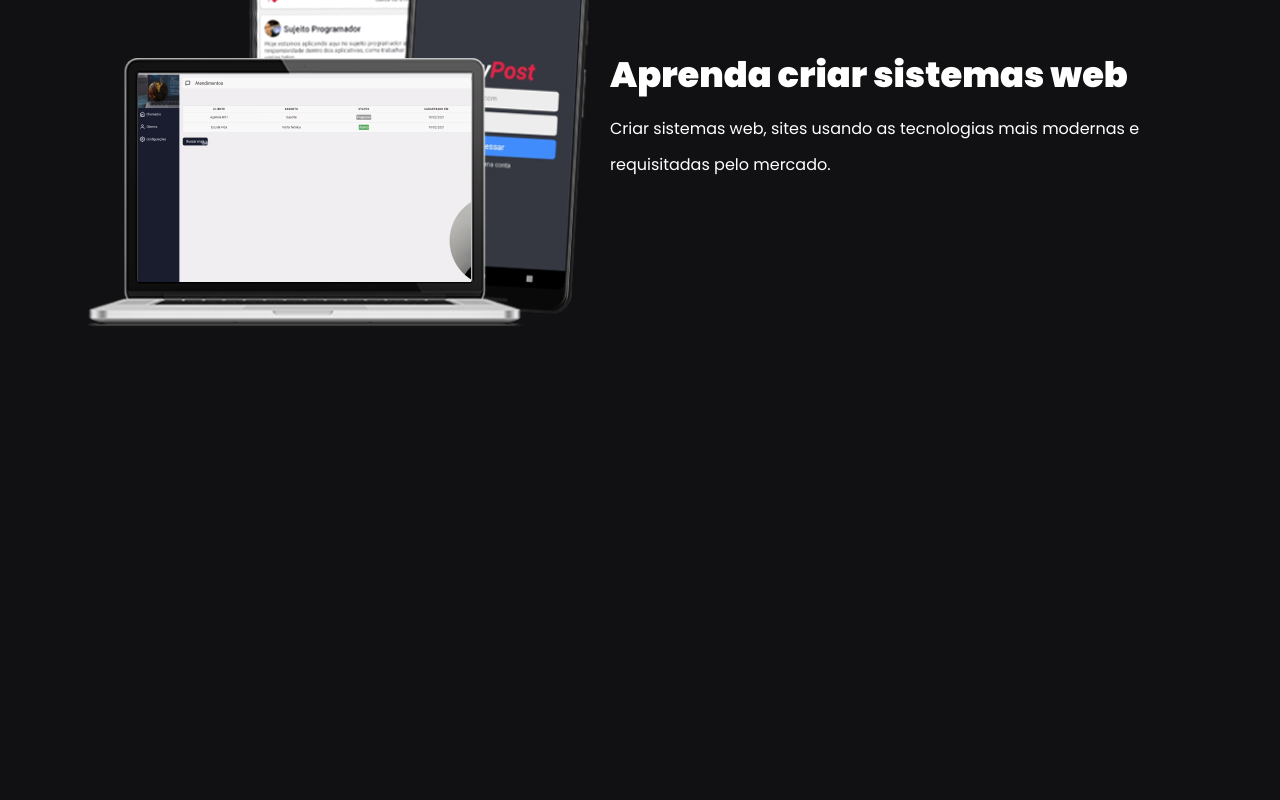
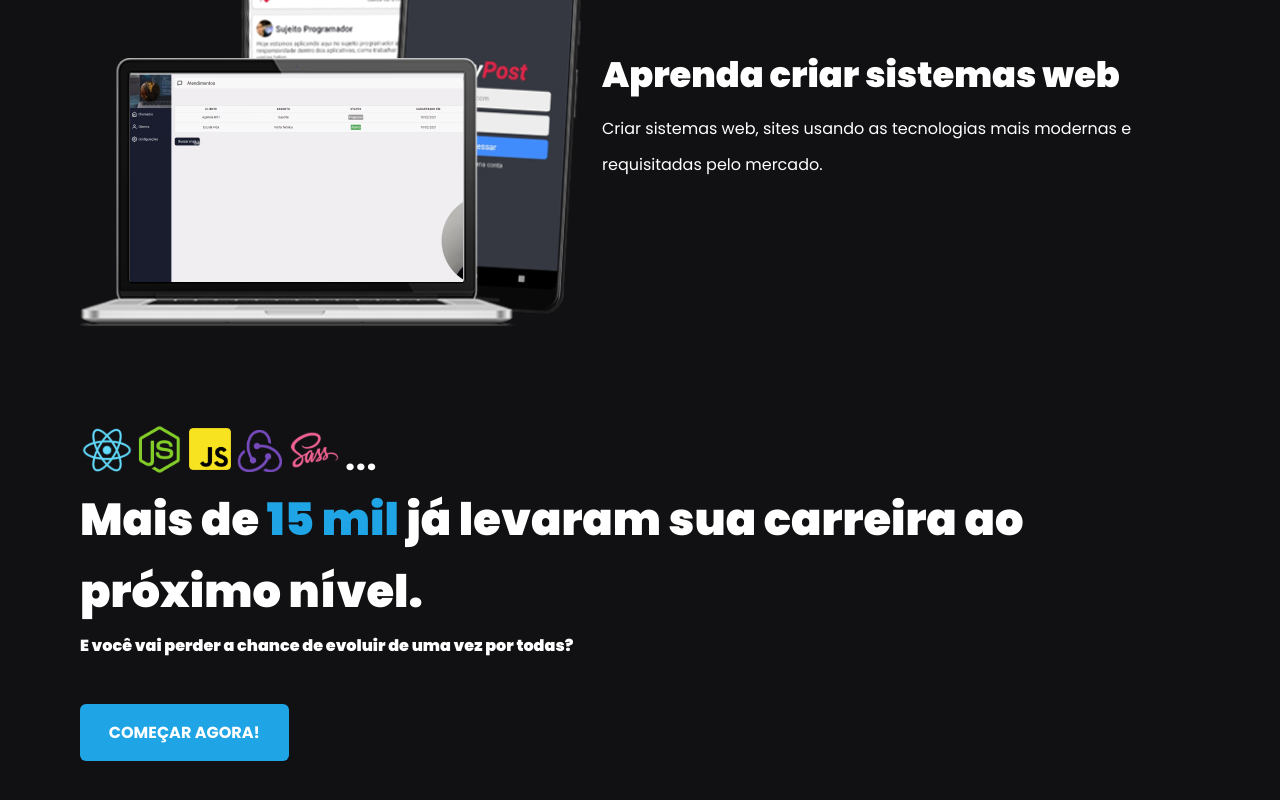
Before and after one commit to Diegojacober/cms-nextjs, a Next.js app: page / in a window 1280 px wide. Shown: the part 1698-2498 px from the top of the page. Before the commit the page ends 2114 px from the top, so only its background shows below. Built offline with nearby package versions, Linux system fonts and the light colour scheme.

Commit message:
Homepage footer

```diff
--- a/src/pages/index.tsx
+++ b/src/pages/index.tsx
@@ -1,5 +1,8 @@
 import styles from "@/styles/Home.module.scss";
 import Head from "next/head";
+
+import techsImage from "@/../public/images/techs.svg";
+import Image from "next/image";
 
 export default function Home() {
   return (
@@ -27,18 +30,28 @@ export default function Home() {
             <h2>Aprenda criar aplicativos para Android e IOS</h2>
             <span>Você vai descobrir o jeito mais moderno de desenvolver apps nativos para IOS e Android, construindo aplicativos do zero.</span>
           </section>
-          <img src="/images/financasApp.png" alt="Conteudos mobile, desenvolvimento de apps" />
+          <img src="/images/financasApp.png" alt="Conteudos mobile, desenvolvimento de apps"/>
         </div>
 
         <hr className={styles.divisor} />
 
         <div className={styles.sectionContent}>
-        <img src="/images/webDev.png" alt="Conteudos desenvolvimento de aplicações web" />
+        <img src="/images/webDev.png" alt="Conteudos desenvolvimento de aplicações web"/>
           <section>
             <h2>Aprenda criar sistemas web</h2>
             <span>Criar sistemas web, sites usando as tecnologias mais modernas e requisitadas pelo mercado.</span>
           </section>
         </div>
+
+        <div className={styles.nextLevelContent}>
+          <Image quality={100} src={techsImage} alt="Techs image" />
+          <h2>Mais de <span>15 mil</span> já levaram sua carreira ao próximo nível.</h2>
+          <span>E você vai perder a chance de evoluir de uma vez por todas?</span>
+          <a>
+            <button>Começar agora!</button>
+          </a>
+        </div>
+
       </main>
     </>
   )
--- a/src/styles/Home.module.scss
+++ b/src/styles/Home.module.scss
@@ -34,7 +34,8 @@
     }
 
     button {
-        background-color: var(--blue-900);;
+        background-color: var(--blue-900);
+        ;
         border: 0;
         padding: 1rem 1.8rem;
         margin-top: 2.5rem;
@@ -52,7 +53,7 @@
 }
 
 .sectionContent {
-    margin: 5.5rem;
+    margin: 5.5rem auto;
     max-width: 1120px;
     display: flex;
     align-items: center;
@@ -66,7 +67,7 @@
         max-width: 550px;
     }
 
-    h2{
+    h2 {
         font-size: 2.2rem;
         line-height: 4.5rem;
         font-weight: 900;
@@ -80,3 +81,45 @@
         color: var(--white);
     }
 }
+
+
+.nextLevelContent {
+    margin: 6rem auto;
+    max-width: 1120px;
+    display: flex;
+    align-items: flex-start;
+    justify-content: space-between;
+    flex-direction: column;
+
+    h2 {
+        font-size: 2.8rem;
+        line-height: 4.5rem;
+        font-weight: 900;
+        color: var(--white);
+
+        span {
+            font-size: 2.8rem;
+            line-height: 4.5rem;
+            font-weight: 900;
+            color: var(--blue-900);
+        }
+    }
+
+    span {
+        font-size: 1rem;
+        line-height: 2.25rem;
+        font-weight: 900;
+        color: var(--white);
+    }
+
+    button {
+        background-color: var(--blue-900);
+        border: 0;
+        text-transform: uppercase;
+        padding: 1rem 1.8rem;
+        margin-top: 2.5rem;
+        border-radius: 6px;
+        color: var(--white);
+        font-weight: bold;
+    }
+}
```
